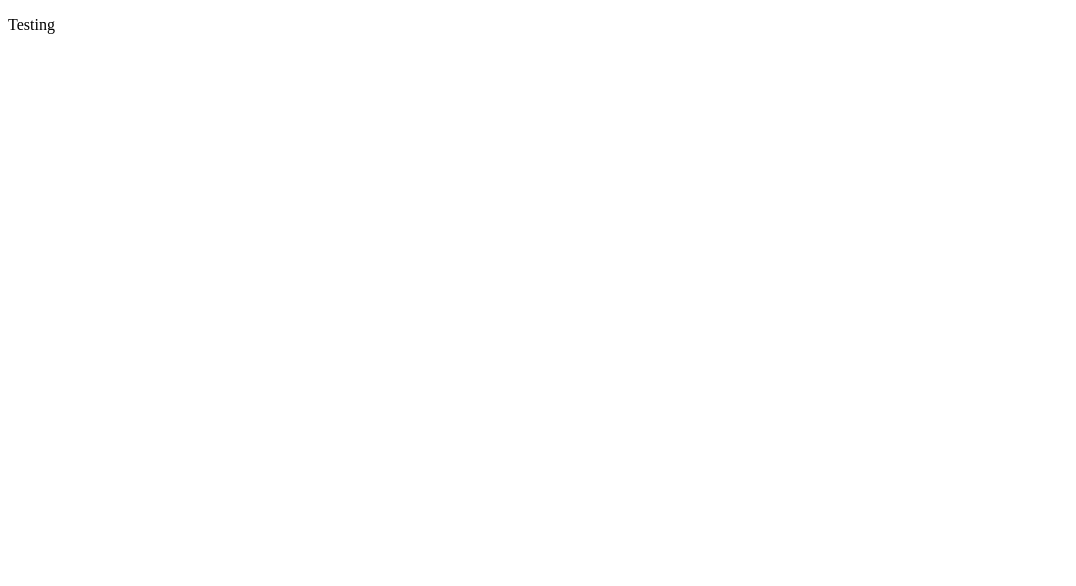
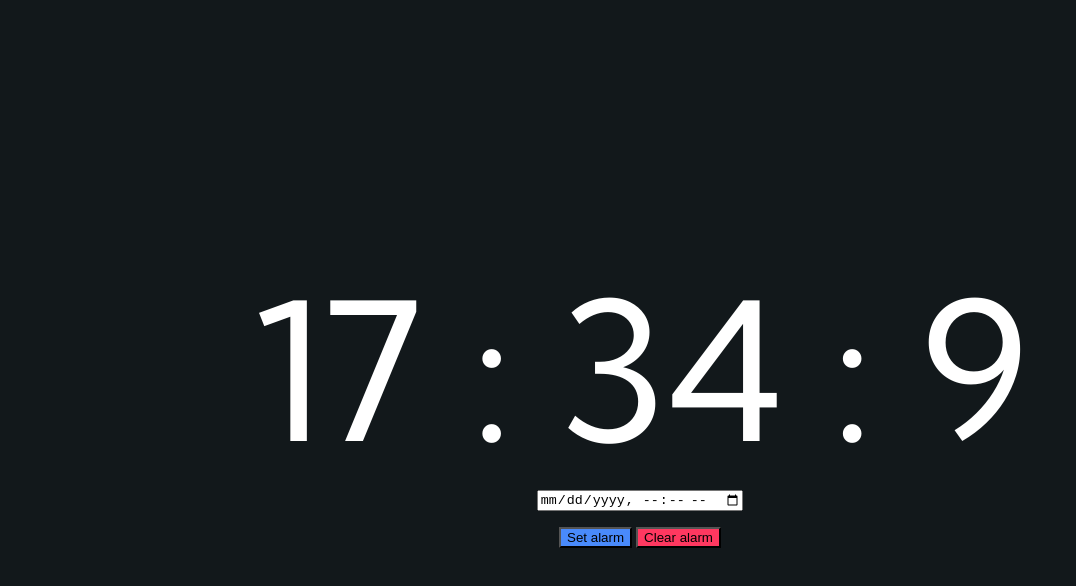
Before and after one commit to nmcmillen/alarm-clock, a plain HTML site: page index.html in a window 1280 px wide. Shown: the whole page, without its empty margins (0-1076 px from the left). Drawn offline with Linux system fonts and the light colour scheme.

Commit message:
Working Clock

```diff
--- a/index.html
+++ b/index.html
@@ -5,12 +5,20 @@
     <meta http-equiv="X-UA-Compatible" content="IE=edge">
     <meta name="viewport" content="width=device-width, initial-scale=1.0">
     <link rel="stylesheet"  href="style.css">
+    <link rel="preconnect" href="https://fonts.googleapis.com">
+    <link rel="preconnect" href="https://fonts.gstatic.com" crossorigin>
+    <link href="https://fonts.googleapis.com/css2?family=Kumbh+Sans&display=swap" rel="stylesheet">
     <title>Alarm Clock</title>
 </head>
 
 <body>
-
-<p>Testing</p>
+    <section class="container">
+        <div id="clock"></div>
+        <input onchange="setAlarmTime(this.value)" name="alarmTime" type="datetime-local">
+        <div class="controls">
+            <button onclick="setAlarm()" class="alarm-set">Set alarm</button>
+            <button onclick="clearAlarm()" class="alarm-clear">Clear alarm</button>
+        </div>
 
     <script src="script.js"></script>
 </body>
--- a/script.js
+++ b/script.js
@@ -1 +1,15 @@
 console.log('hello')
+
+const display = document.getElementById('clock');
+
+function updateTime() {
+    const date = new Date();
+
+    const hour = date.getHours();
+    const minutes = date.getMinutes();
+    const seconds = date.getSeconds();
+
+    display.innerText=`${hour} : ${minutes} : ${seconds}`;
+}
+
+setInterval(updateTime, 1000);
--- a/style.css
+++ b/style.css
@@ -0,0 +1,45 @@
+body,html {
+    margin: 0;
+    padding: 0;
+    background-color: #12181B;
+}
+* {
+    box-sizing: border-box;
+}
+
+.container {
+    min-height: 100vh;
+    display: flex;
+    flex-direction: column;
+    justify-content: center;
+    align-items: center;
+}
+
+#clock {
+    font-family: 'Kumbh Sans', sans-serif;
+    font-size: 15vw;
+    background-image: black;
+    color: white;
+}
+
+.controls {
+    margin-top: 16px;
+}
+
+.button {
+    font-weight: bold;
+    border-radius: 5px;
+    border: none;
+    color: white;
+    padding: 4px 8px;
+    margin-left: 4px;
+    cursor: pointer;
+}
+
+.alarm-set {
+    background-color: #498AFB;
+}
+
+.alarm-clear {
+    background-color: #FF3860;
+}
```
